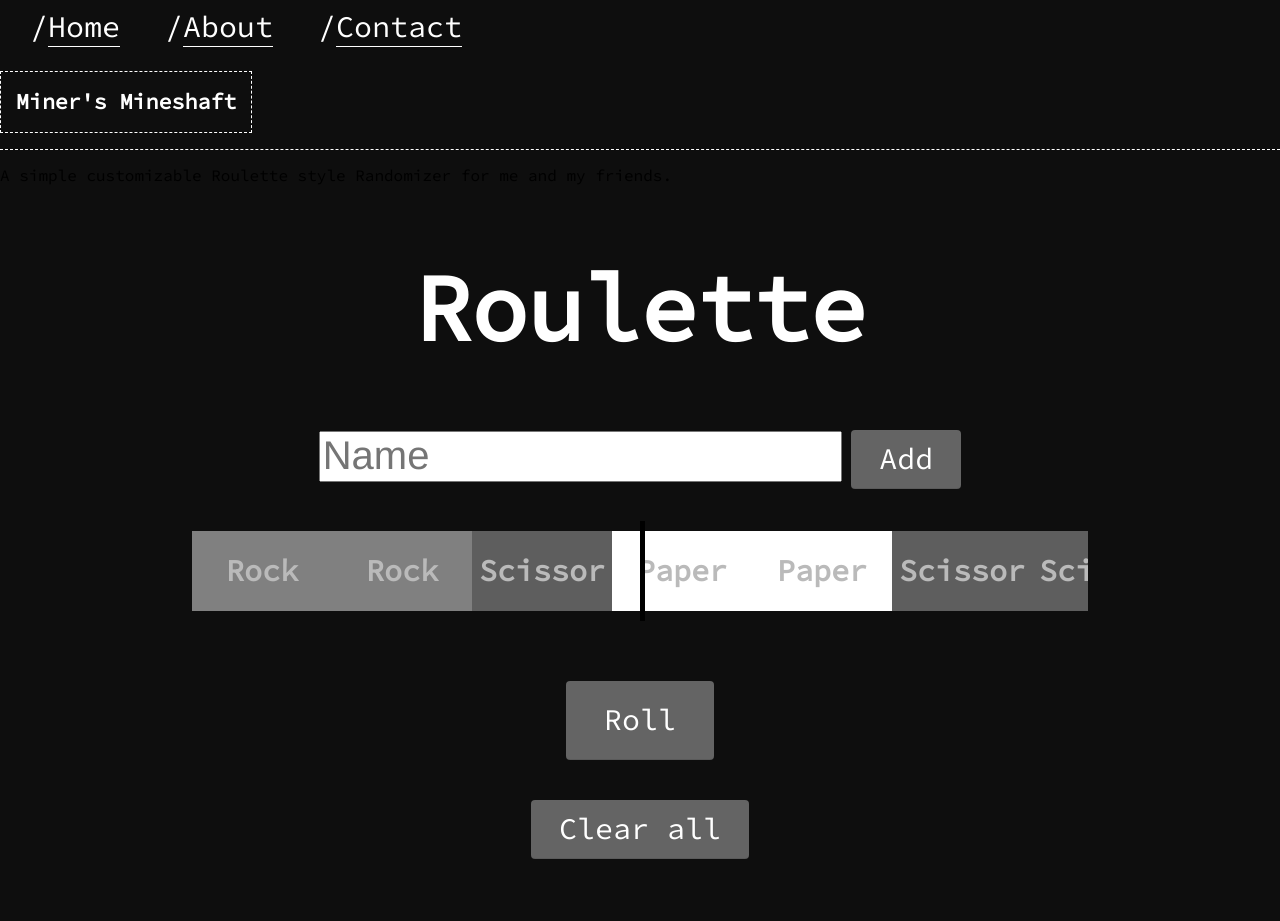
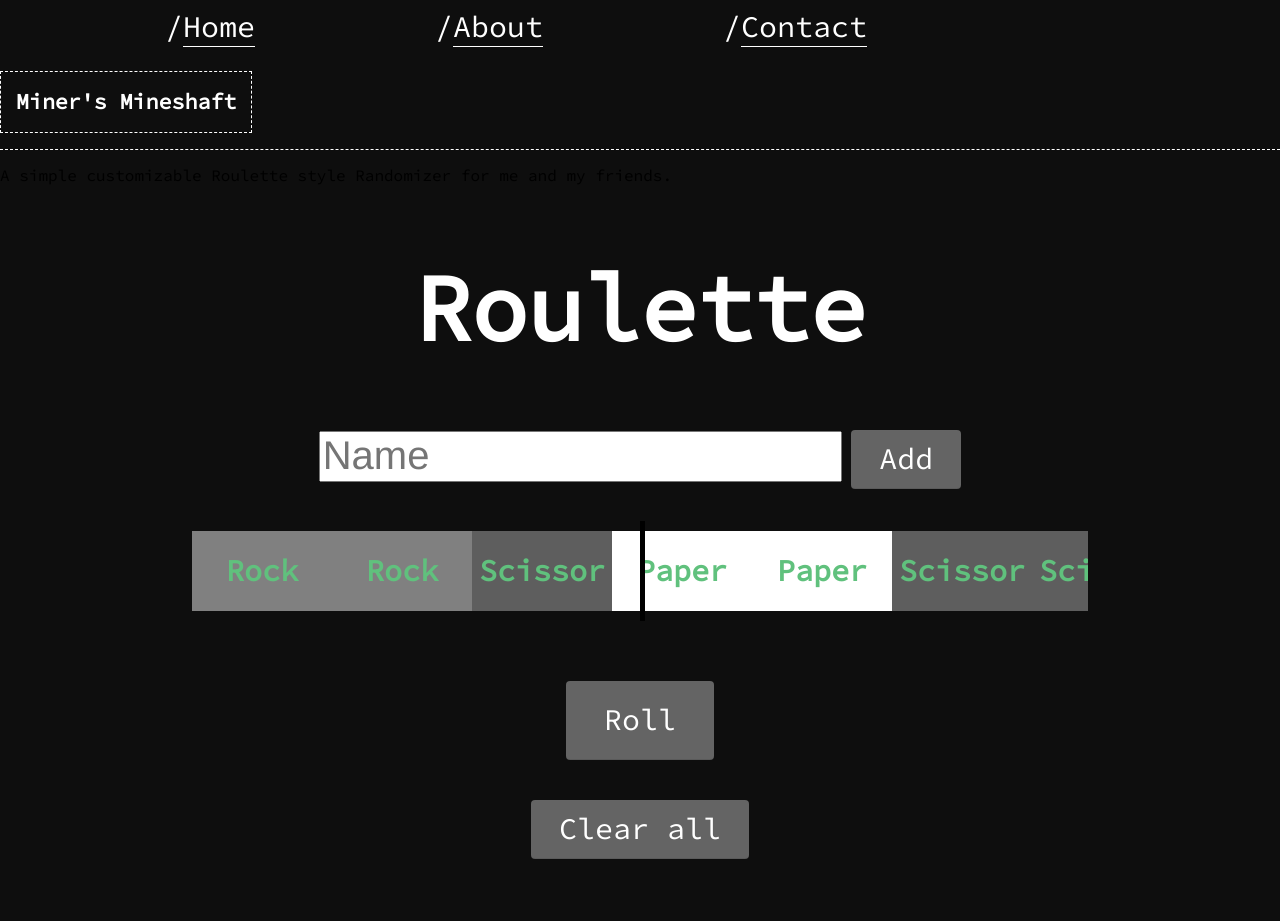
Before and after one commit to MinerBryan/mineshaft, a Jekyll site: the page built from _posts/2020-11-12-roulette.md, in a window 1280 px wide. Built offline with Jekyll 4.4.1, drawn with Linux system fonts in a browser that asks for light colours.

Commit message:
Update roulette.css

```diff
--- a/css/roulette.css
+++ b/css/roulette.css
@@ -31,7 +31,7 @@ h1 {
 }
 
 h3 {
-	color: #bababa;
+	color: #60c17d;
 }
 
 a {
@@ -63,7 +63,7 @@ nav {
         margin-top: 0;
         li {
             display: inline-block;
-            margin-left: 0.5em;
+            margin-left: 5em;
             &:before {
                 content: ' /';
                 color: #ffffff;
@@ -83,7 +83,7 @@ code, pre {
 
 blockquote {
     border-left: 1px solid #ffffff;
-    padding-left: 1em;
+    padding-left: 5em;
 }
 .title-a {
     display: inline-block;
@@ -95,7 +95,7 @@ blockquote {
     }
 
     &:hover > .title {
-        color: #bababa;
+        color: #000000;
     }
 }
 
```
